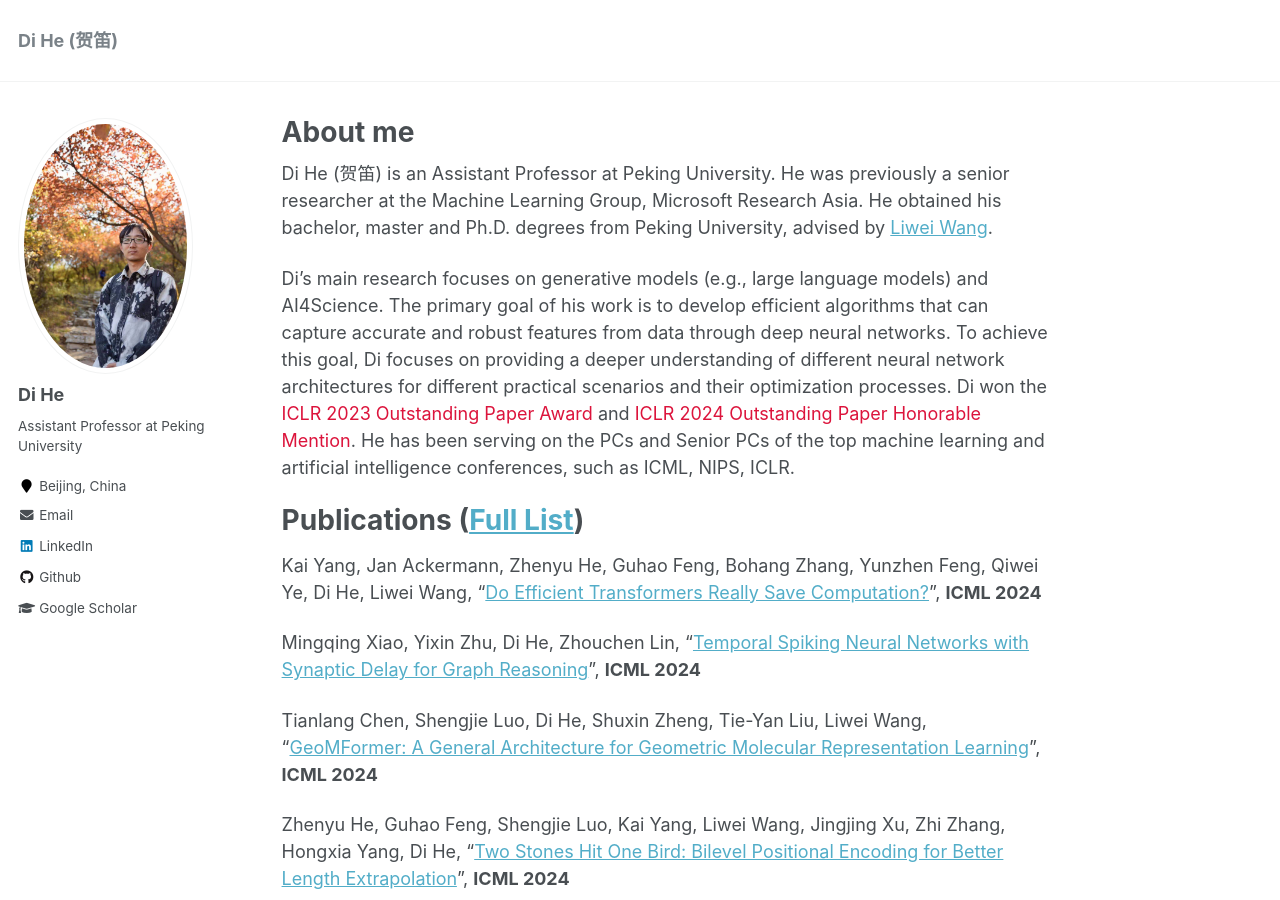
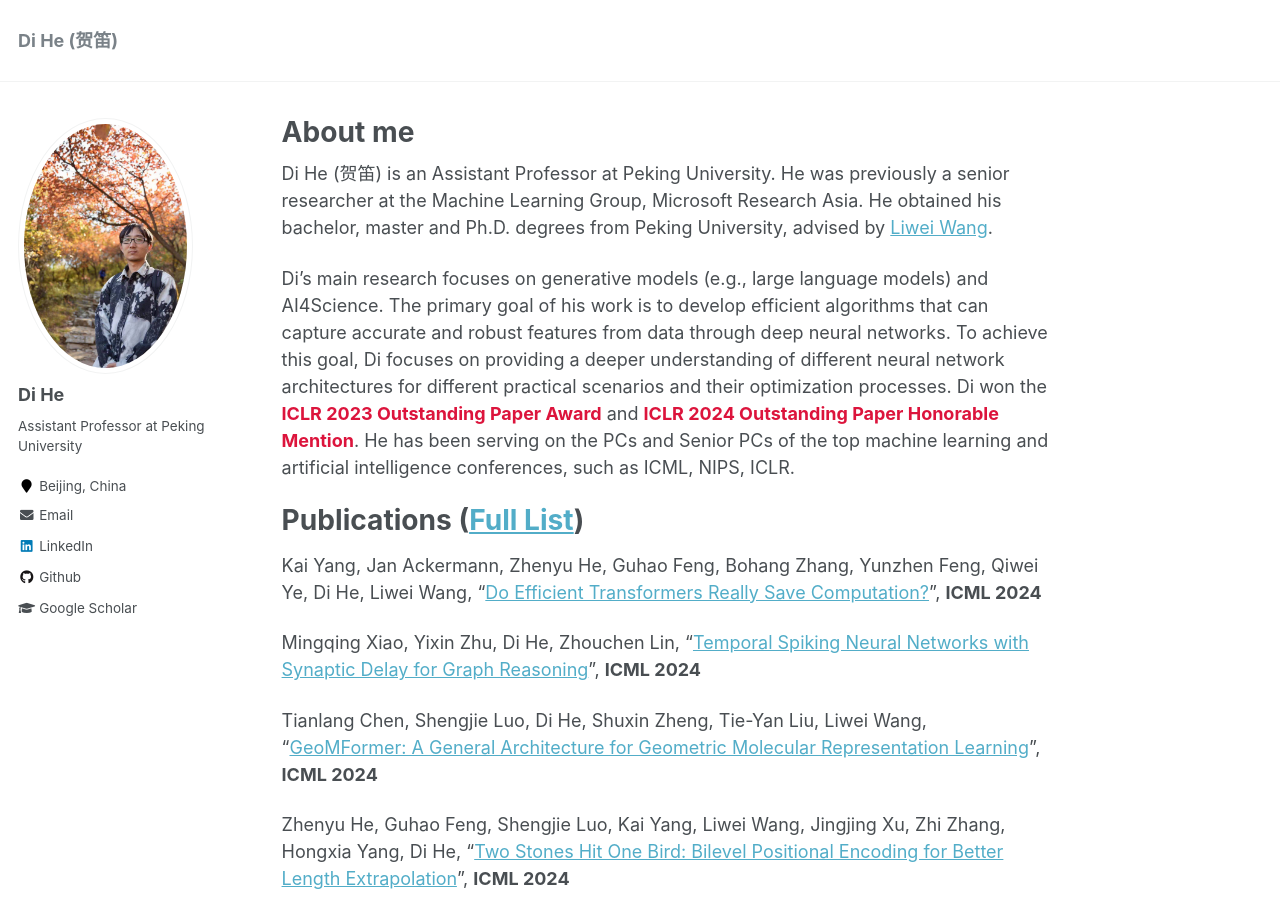
Before and after one commit to DiHe-PKU/DiHe-PKU.github.io, a Jekyll site: the page built from _pages/about.md, in a window 1280 px wide and 900 px high. Built offline with Jekyll 4.4.1, drawn with Linux system fonts in a browser that asks for light colours; formulas are drawn with MathJax 3.

Commit message:
Update about.md

```diff
--- a/_pages/about.md
+++ b/_pages/about.md
@@ -11,7 +11,7 @@ redirect_from:
 
 Di He (贺笛) is an Assistant Professor at Peking University. He was previously a senior researcher at the Machine Learning Group, Microsoft Research Asia. He obtained his bachelor, master and Ph.D. degrees from Peking University, advised by [Liwei Wang](http://www.liweiwang-pku.com/).
 
-Di’s main research focuses on generative models (e.g., large language models) and AI4Science. The primary goal of his work is to develop efficient algorithms that can capture accurate and robust features from data through deep neural networks. To achieve this goal, Di focuses on providing a deeper understanding of different neural network architectures for different practical scenarios and their optimization processes. Di won the <font color="#DC143C"> ICLR 2023 Outstanding Paper Award</font> and <font color="#DC143C"> ICLR 2024 Outstanding Paper Honorable Mention</font>. He has been serving on the PCs and Senior PCs of the top machine learning and artificial intelligence conferences, such as ICML, NIPS, ICLR.
+Di’s main research focuses on generative models (e.g., large language models) and AI4Science. The primary goal of his work is to develop efficient algorithms that can capture accurate and robust features from data through deep neural networks. To achieve this goal, Di focuses on providing a deeper understanding of different neural network architectures for different practical scenarios and their optimization processes. Di won the **<font color="#DC143C"> ICLR 2023 Outstanding Paper Award</font>** and **<font color="#DC143C"> ICLR 2024 Outstanding Paper Honorable Mention</font>**. He has been serving on the PCs and Senior PCs of the top machine learning and artificial intelligence conferences, such as ICML, NIPS, ICLR.
 
 Publications ([Full List](https://scholar.google.com/citations?hl=zh-CN&user=orVoz4IAAAAJ&view_op=list_works&sortby=pubdate))
 =====
```
